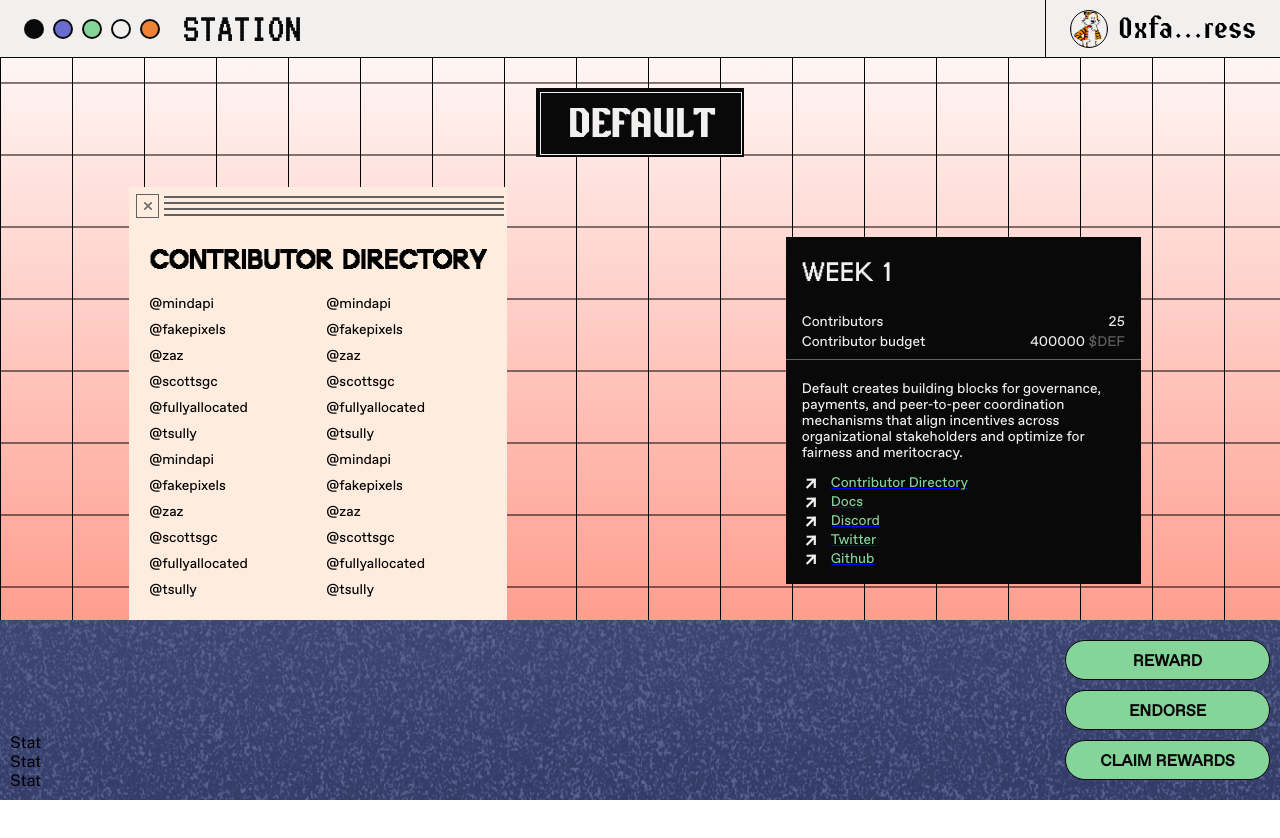
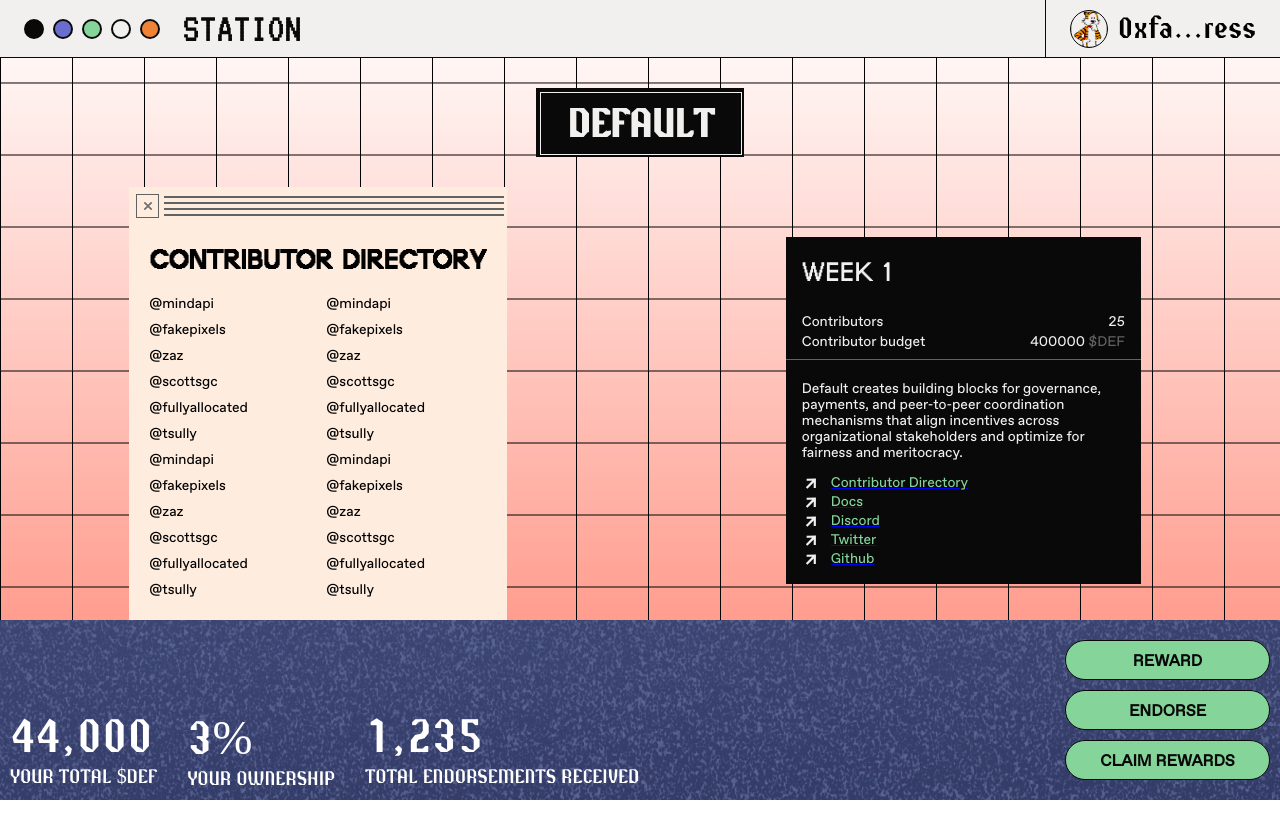
Before and after one commit to fakepixels/station-terminal, a Next.js app: page / in a window 1280 px wide. Shown: the top 838 px of the page. Built offline with nearby package versions, Linux system fonts and the light colour scheme.

Commit message:
Add stats to footer.

```diff
--- a/pages/index.tsx
+++ b/pages/index.tsx
@@ -55,11 +55,42 @@ const Footer = styled.div`
   }
 `;
 
-const FooterStat = (): JSX.Element => {
-  return <div>Stat</div>;
+const FooterStatWrapper = styled.div`
+  display: flex;
+  flex-direction: column;
+  font-family: Resistance;
+  font-size: 48px;
+  color: white;
+`;
+
+const FooterStatDescription = styled.p`
+  font-size: 20px;
+  margin: 0px;
+`;
+
+const FooterStatValue = styled.p`
+  margin: 0px;
+`;
+
+const FooterStat = ({
+  description,
+  value,
+}: {
+  description: string;
+  value: string;
+}): JSX.Element => {
+  return (
+    <FooterStatWrapper>
+      <FooterStatValue>{value}</FooterStatValue>
+      <FooterStatDescription>{description}</FooterStatDescription>
+    </FooterStatWrapper>
+  );
 };
 
 const FooterStats = styled.div`
+  display: flex;
+  flex-direction: row;
+  gap: 30px;
   @media (max-width: 760px) {
     display: none;
   }
@@ -355,9 +386,12 @@ const Home = (): JSX.Element => {
       </PageWrapper>
       <Footer>
         <FooterStats>
-          <FooterStat />
-          <FooterStat />
-          <FooterStat />
+          <FooterStat description={'YOUR TOTAL $DEF'} value={'44,000'} />
+          <FooterStat description={'YOUR OWNERSHIP'} value={'3%'} />
+          <FooterStat
+            description={'TOTAL ENDORSEMENTS RECEIVED'}
+            value={'1,235'}
+          />
         </FooterStats>
         <FooterActions>
           <FooterActionButton
```
